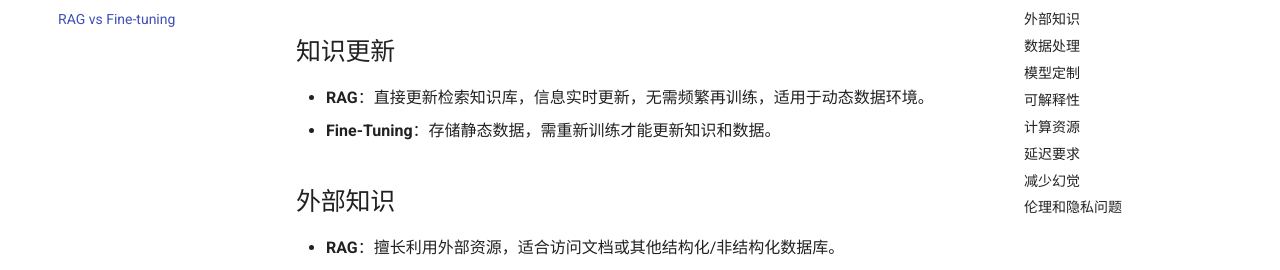
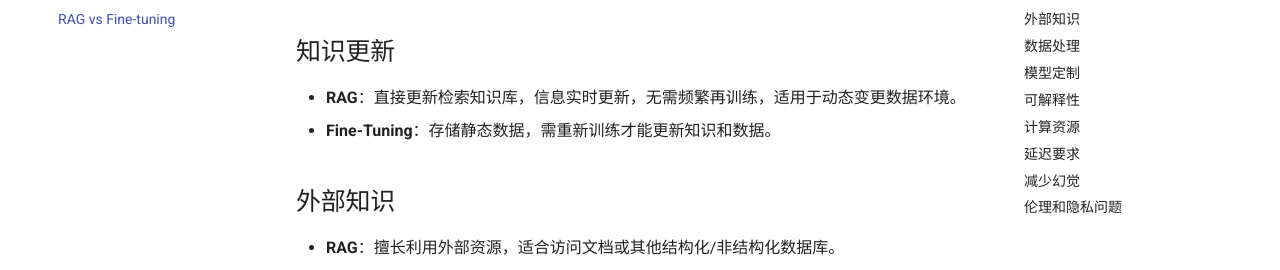
Before and after one commit to iwannabewater/NoteBook, an MkDocs documentation site: the page built from docs/ai/llm/rag_vs_finetune.md, in a window 1280 px wide and 900 px high. Shown: the part 194-464 px from the top of the window. Built offline with MkDocs 1.6.1 and Material for MkDocs 9.7.7, drawn with Linux system fonts in a browser that asks for light colours; comment, search, counter and statistics services are not loaded.

```diff
--- a/docs/ai/llm/rag_vs_finetune.md
+++ b/docs/ai/llm/rag_vs_finetune.md
@@ -1,6 +1,6 @@
 ## 知识更新
 
-- **RAG**：直接更新检索知识库，信息实时更新，无需频繁再训练，适用于动态数据环境。
+- **RAG**：直接更新检索知识库，信息实时更新，无需频繁再训练，适用于动态变更数据环境。
 - **Fine-Tuning**：存储静态数据，需重新训练才能更新知识和数据。
 
 ## 外部知识
```
